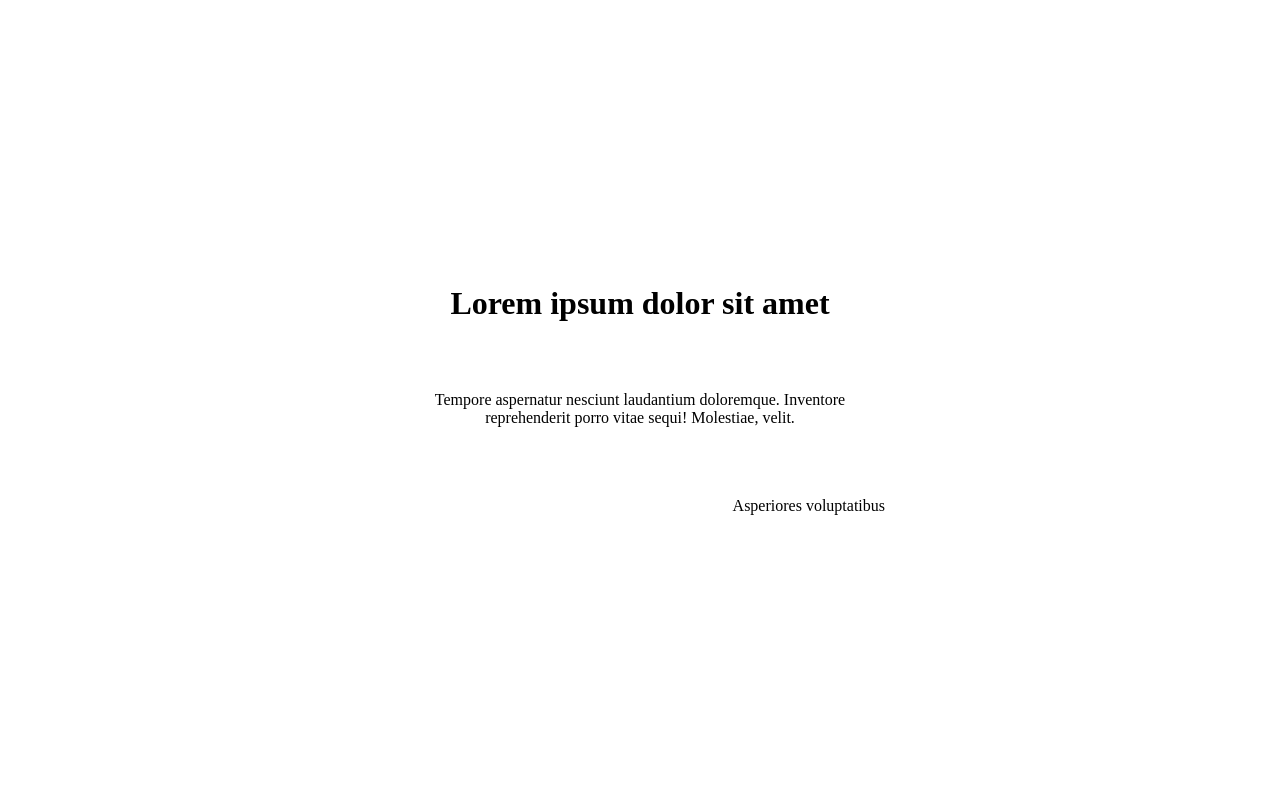
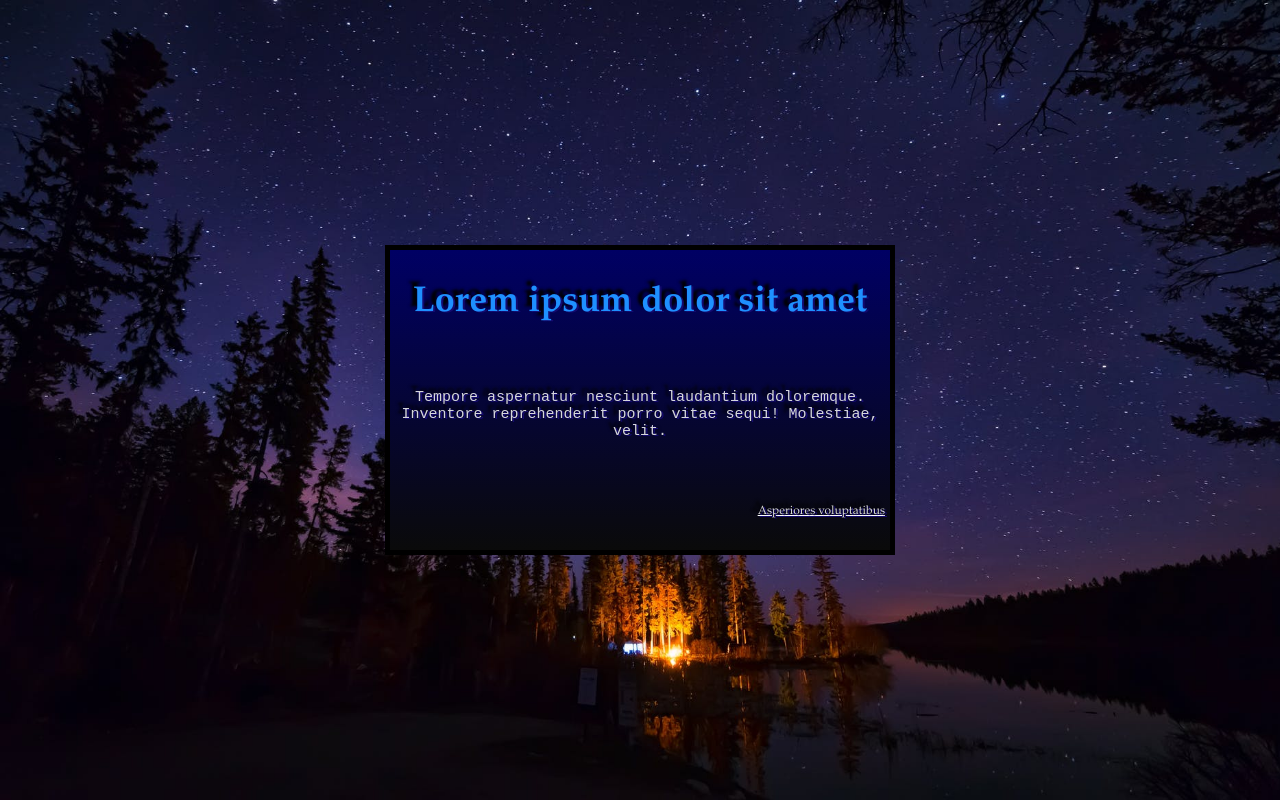
Before and after one commit to raquelbelfort/tema-com-css, a plain HTML site: page index.html in a window 1280 px wide. Drawn offline with Linux system fonts and the light colour scheme.

Commit message:
Criação da versão atualizada.

```diff
--- a/index.html
+++ b/index.html
@@ -3,10 +3,8 @@
 <head>
     <meta charset="UTF-8">
     <meta name="viewport" content="width=device-width, initial-scale=1.0">
-    <meta name="author" content="Ermogenes Palacio">
-    <meta name="description" content="Template para solução de exercícios, contendo um texto artístico aa ser estilizado">
-    <meta name="keywords" content="html, css, dev web, etec adolpho berezin, professor ermogenes palacio, professor diego neri, github pages, exercício, solução">
-    <title>Lorem Ipsum estilizado | Dev Web</title>
+    <meta name="author" content="Raquel Belfort">
+    <title>Lorem Ipsum estilizado!</title>
     <link rel="stylesheet" href="nao-alterar.css">
     <link rel="stylesheet" href="style.css">
 </head>
--- a/style.css
+++ b/style.css
@@ -1,14 +1,32 @@
 body {
+    background-image: url(background.jpeg);
+    background-size: cover;
+    background-repeat: no-repeat;
 }
 
 main#container {
+    border: 5px solid rgb(0, 0, 0);
+    background-image: linear-gradient(to top, rgb(10, 10, 10) 0%, 50%, rgb(0, 0, 100) 100%);
 }
 
 h1.titulo {
+    font-family: 'Palatino', serif;
+    color: dodgerblue;
+    text-shadow: 2px 1px 0 rgb(20, 10, 110), -5px -5px 3px rgb(0, 0, 0);
+    font-size: 36px;
 }
 
 p.frase {
+    font-family: 'Courier New', monospace;
+    color: rgba(255, 255, 255, 0.836);
+    text-shadow: 2px 1px 0 rgb(20, 10, 110), -5px -5px 3px rgb(0, 0, 0);
+    font-size: 15px;
 }
 
 p.autor {
+    font-family: 'Palatino', serif;
+    color: rgba(255, 255, 255, 0.836);
+    text-shadow: 2px 1px 0 rgb(20, 10, 110), -5px -5px 3px rgb(0, 0, 0);
+    text-decoration: rgb(255, 255, 255) underline;
+    font-size: 12px;
 }
```
Also changed, not shown: background.jpeg (added).
